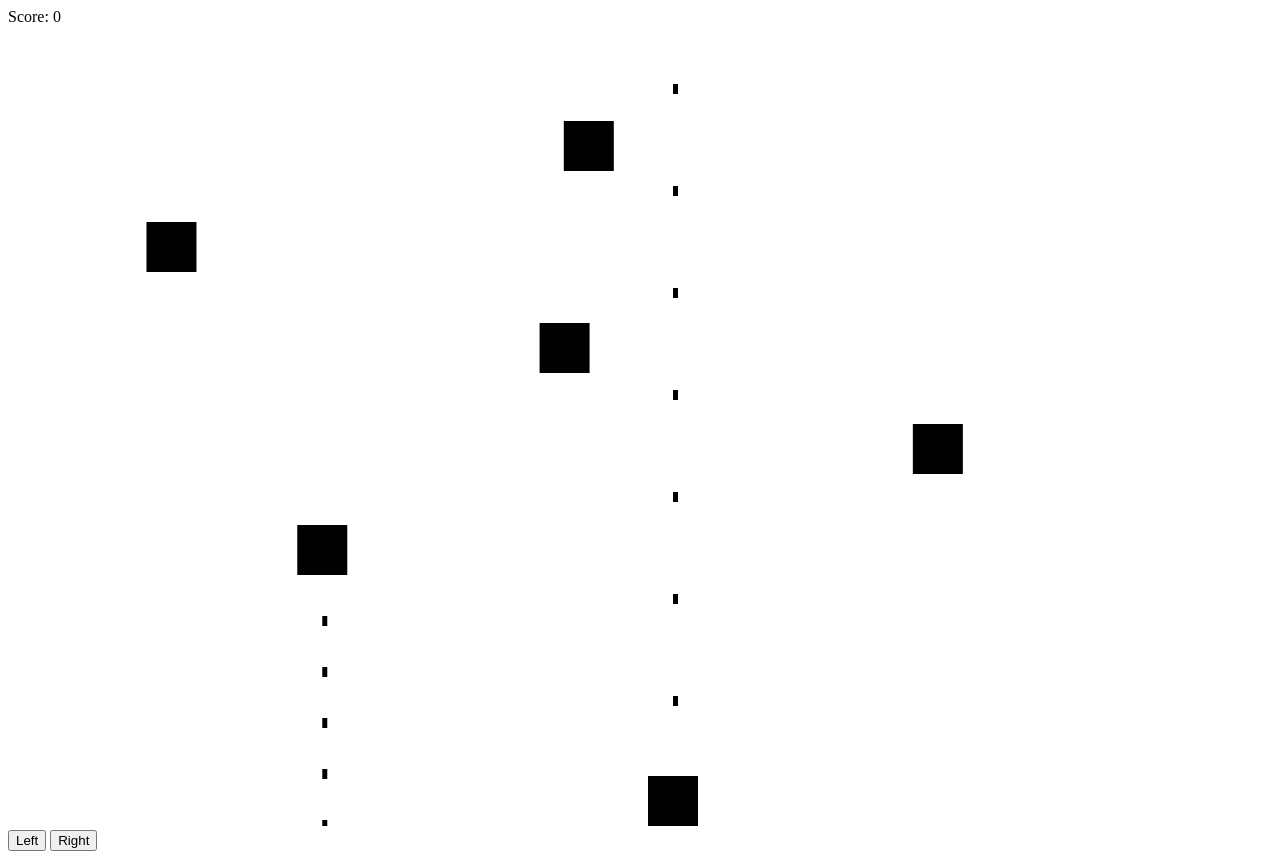
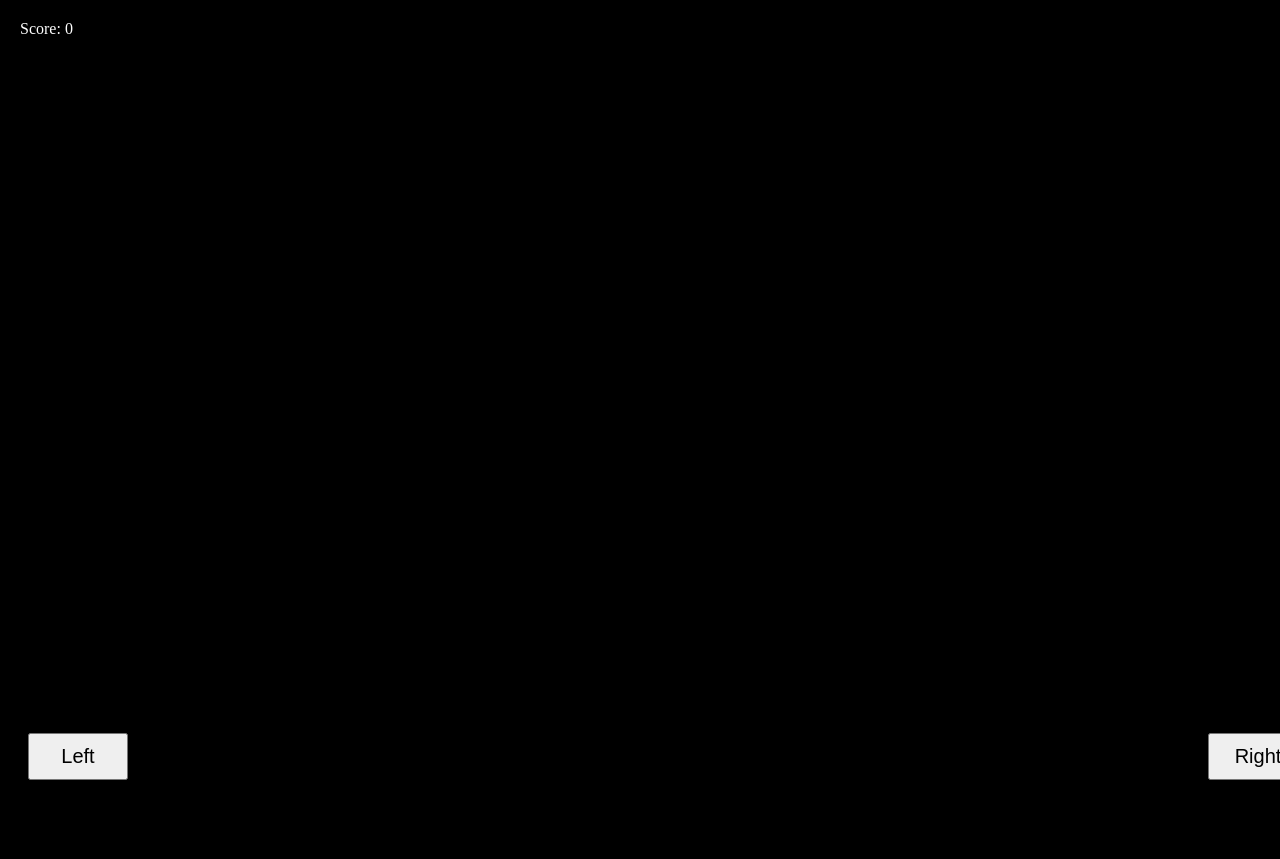
Before and after one commit to tenitaku/spaceshooter, a plain HTML site: page index.html in a window 1280 px wide. Drawn offline with Linux system fonts and the light colour scheme.

Commit message:
ボタン大きく

```diff
--- a/index.html
+++ b/index.html
@@ -3,12 +3,50 @@
 <head>
     <title>Space Shooter</title>
     <meta name="viewport" content="width=device-width, initial-scale=1">
+    <style>
+        body {
+            background: #000;
+            color: #fff;
+            text-align: center;
+        }
+
+        canvas {
+            display: block;
+            margin: 20px auto;
+            background: #000;
+        }
+
+        #score {
+            position: fixed;
+            top: 20px;
+            left: 20px;
+            color: #fff;
+        }
+
+        #controls {
+            position: fixed;
+            bottom: 20px;
+            width: 100%;
+            display: flex;
+            justify-content: space-between;
+            padding: 0 20px;
+        }
+
+        .button {
+            padding: 10px;
+            font-size: 20px;
+            width: 100px;
+        }
+    </style>
 </head>
 <body>
     <div id="score">Score: 0</div>
     <canvas id="gameCanvas"></canvas>
-    <button id="leftBtn">Left</button>
-    <button id="rightBtn">Right</button>
+    <div id="controls">
+        <button id="leftBtn" class="button">Left</button>
+        <button id="rightBtn" class="button">Right</button>
+    </div>
+    <button id="retryBtn" class="button" style="display: none;">Retry</button>
     <script src="spaceshooter.js"></script>
 </body>
 </html>
--- a/spaceshooter.js
+++ b/spaceshooter.js
@@ -38,7 +38,30 @@ document.getElementById('rightBtn').addEventListener('touchend', function() {
     player.dx = 0;
 });
 
-var gameInterval = setInterval(gameLoop, 10);
+document.getElementById('retryBtn').addEventListener('click', function() {
+    resetGame();
+    this.style.display = 'none';
+});
+
+var gameInterval;
+
+function startGame() {
+    gameInterval = setInterval(gameLoop, 10);
+}
+
+function resetGame() {
+    clearInterval(gameInterval);
+    player.x = canvas.width / 2;
+    player.y = canvas.height - 50;
+    player.dx = 0;
+    enemies = [];
+    playerLasers = [];
+    enemyLasers = [];
+    score = 0;
+    document.getElementById('score').innerText = 'Score: ' + score;
+    document.getElementById('retryBtn').style.display = 'none';
+    startGame();
+}
 
 function gameLoop() {
     // Clear screen
@@ -147,7 +170,7 @@ function gameLoop() {
             laser.y + laser.height > player.y) {
             // Collision detected
             clearInterval(gameInterval);
-            alert('Game Over!');
+            document.getElementById('retryBtn').style.display = 'block';
             break;
         }
     }
@@ -161,7 +184,7 @@ function gameLoop() {
             enemy.y + enemy.height > player.y) {
             // Collision detected
             clearInterval(gameInterval);
-            alert('Game Over!');
+            document.getElementById('retryBtn').style.display = 'block';
             break;
         }
     }
@@ -174,3 +197,5 @@ function gameLoop() {
         }
     }
 }
+
+startGame();
```
